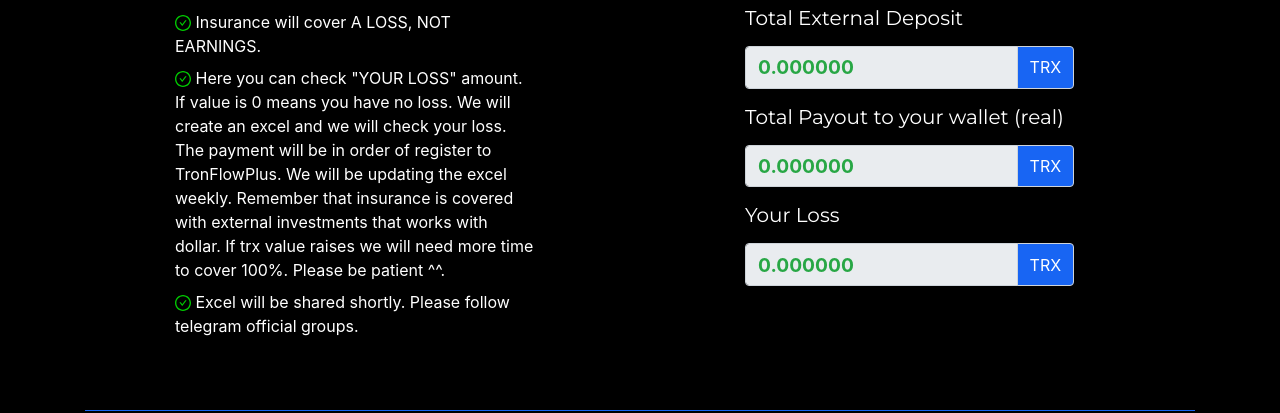
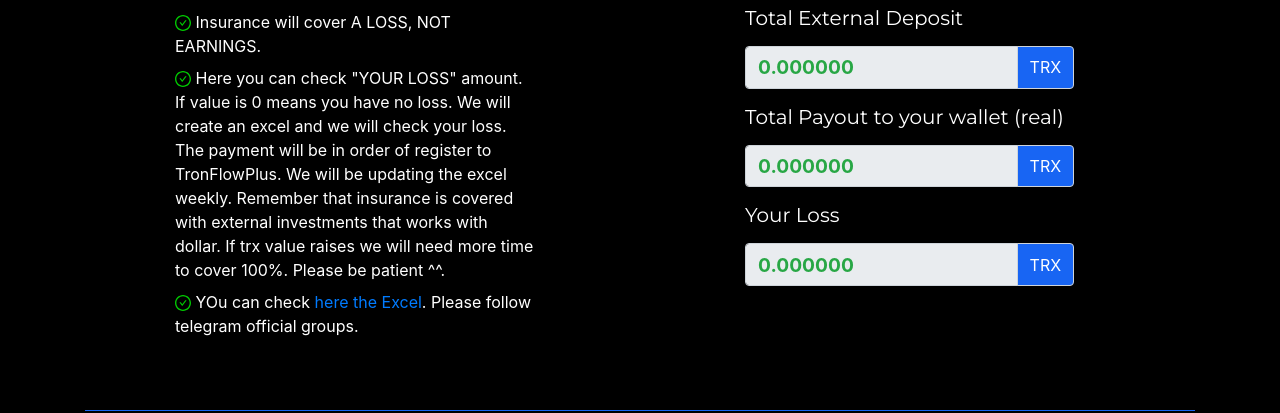
Before and after one commit to tfpsmart/tfpsmart.github.io, a plain HTML site: page index.html in a window 1280 px wide. Shown: the part 276-689 px from the top of the page. Drawn offline with nearby package versions, Linux system fonts and the light colour scheme; no server answers.

Commit message:
Update index.html

```diff
--- a/index.html
+++ b/index.html
@@ -145,7 +145,7 @@ Remember that insurance is covered with external investments that works with dol
                     </path>
                   </svg></span></span>
              <!-- Insurance addres to send 1 trx: XXXXXXXXXXXXXXXXXXXXXXXXXXXXXXXXXXX -->
-                Excel will be shared shortly. Please follow telegram official groups.
+                YOu can check  <a href="https://drive.google.com/file/d/1tPSrA88Al6K8LNqxu6e3bdRTWB5NvCI2/view?usp=sharing">here the Excel</a>. Please follow telegram official groups.
 
             </p>
 	<!--	  <p class="text-white text-left my-2">
```
